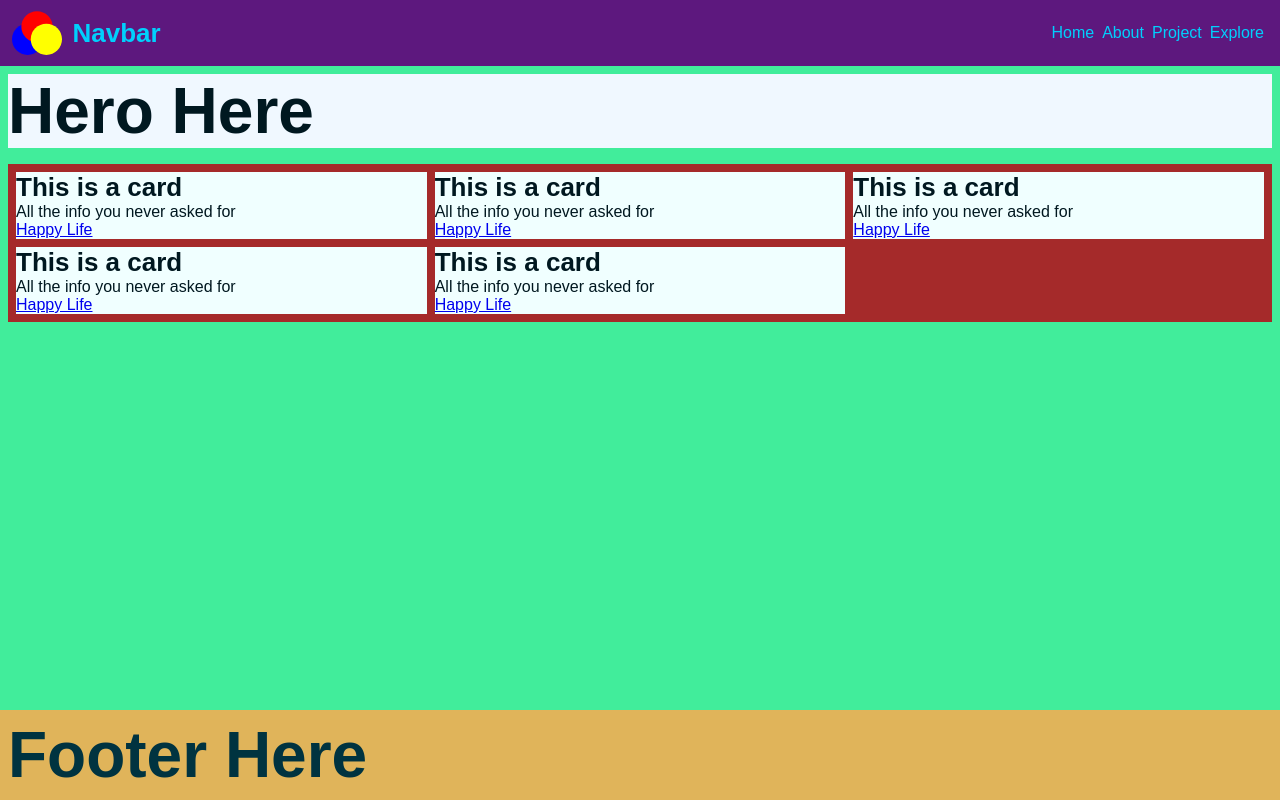
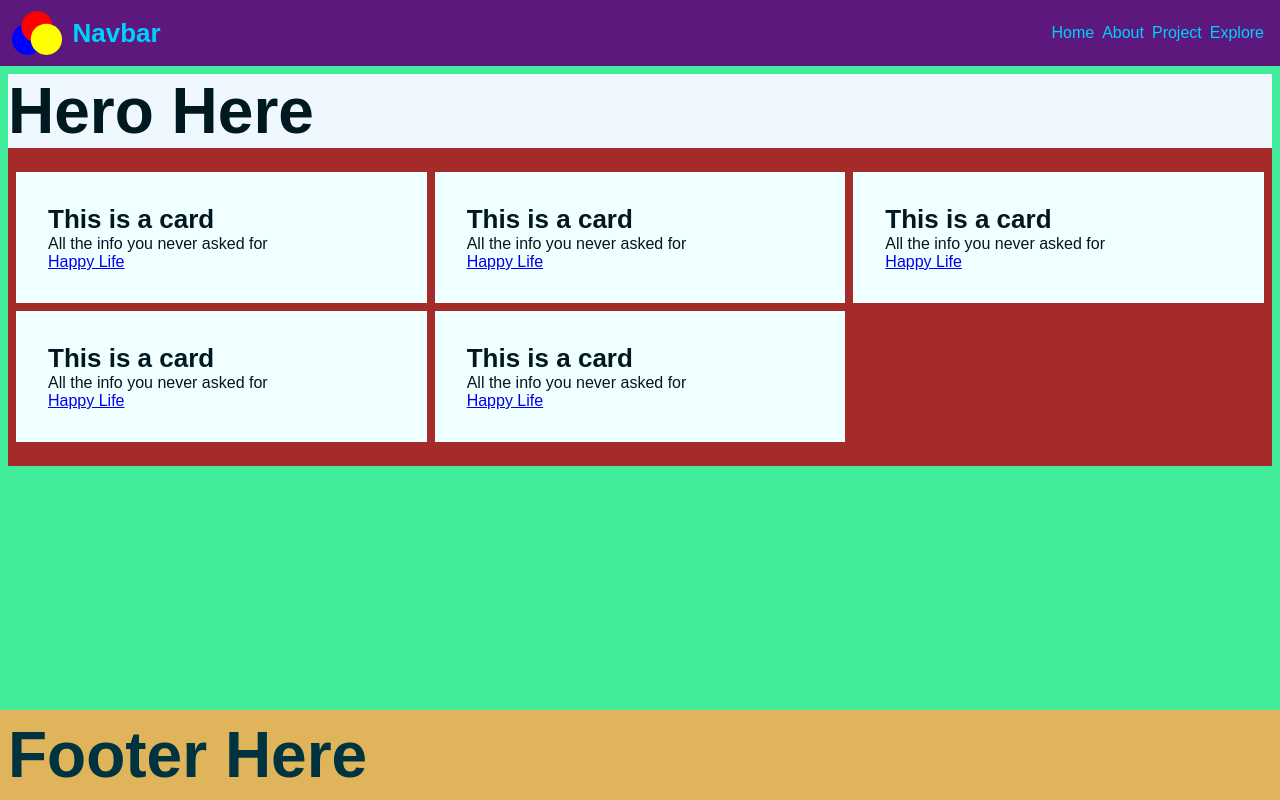
Before and after one commit to LarsGKodehode/Air-BnB-Copycat, a React (Vite) app: page / in a window 1280 px wide. Built offline with nearby package versions, Linux system fonts and the light colour scheme.

Commit message:
changed to more sematically meaningfull html tags

```diff
--- a/src/assets/components/subComponents/contentCard/ContentCard.module.css
+++ b/src/assets/components/subComponents/contentCard/ContentCard.module.css
@@ -1,3 +1,5 @@
-.content-card-wrapper {
+.content-card-container {
   background-color: azure;
+
+  padding: var(--spacing-small);
 }
--- a/src/assets/components/subComponents/contentCard/ContentCard.tsx
+++ b/src/assets/components/subComponents/contentCard/ContentCard.tsx
@@ -1,6 +1,7 @@
 // Component style
 import styles from './ContentCard.module.css';
 
+// Typescript temporary hack
 interface CardInfo {
   URL: string ,
   URLTitle: string,
@@ -9,16 +10,16 @@ interface CardInfo {
   imageURL: string,
 };
 
-
+// COMPONENT
 function ContentCard(props: CardInfo) {
   const {URL, URLTitle, title, info, imageURL} = props;
 
   return(
-    <div className={styles['content-card-wrapper']}>
+    <article className={styles['content-card-container']}>
       <h3>{title}</h3>
       <p>{info}</p>
       <a href={URL}>{URLTitle}</a>
-    </div>
+    </article>
   );
 };
 
--- a/src/assets/components/subComponents/dynamicContent/DynamicContent.module.css
+++ b/src/assets/components/subComponents/dynamicContent/DynamicContent.module.css
@@ -4,6 +4,10 @@
 
   /* Form */
   padding: var(--spacing-tiny);
+}
+
+.list-container {
+  padding: 0;
 
   /* Content display */
   display: grid;
--- a/src/assets/components/subComponents/dynamicContent/DynamicContent.tsx
+++ b/src/assets/components/subComponents/dynamicContent/DynamicContent.tsx
@@ -12,7 +12,7 @@ import styles from './DynamicContent.module.css';
  * @param amount number of cards to return
  * @returns JSX
  */
-function populateWithCards<T>(amount: number): React.ReactNode[] {
+function populateWithCards(amount: number): React.ReactNode[] {
   // Hardcoded card details
   interface CardInfo {
     URL: string ,
@@ -46,9 +46,11 @@ function populateWithCards<T>(amount: number): React.ReactNode[] {
 // COMPONENT
 function DynamicContent() {
   return(
-    <ul className={styles['dynamic-content-wrapper']}>
-      {React.Children.toArray(populateWithCards(5))}
-    </ul>
+    <section className={styles['dynamic-content-wrapper']}>
+      <ul className={styles['list-container']}>
+        {React.Children.toArray(populateWithCards(5))}
+      </ul>
+    </section>
   );
 };
 
```
